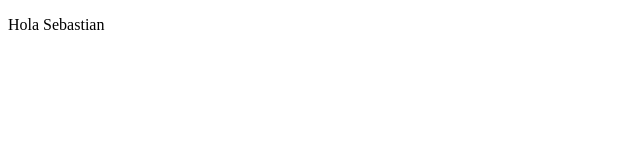
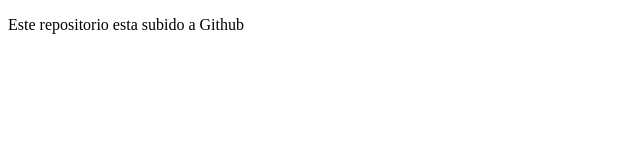
Before and after one commit to Juansevegad/proyectodemocursoprework, a plain HTML site: page index.html in a window 1280 px wide. Shown: the whole page, without its empty margins (0-640 px from the left). Drawn offline with Linux system fonts and the light colour scheme.

Commit message:
cambios agregamos comentario

```diff
--- a/index.html
+++ b/index.html
@@ -8,7 +8,7 @@
 </head>
 <body>
     <p>
-        Hola Sebastian
+        Este repositorio esta subido a Github
     </p>
 </body>
 </html>
```
